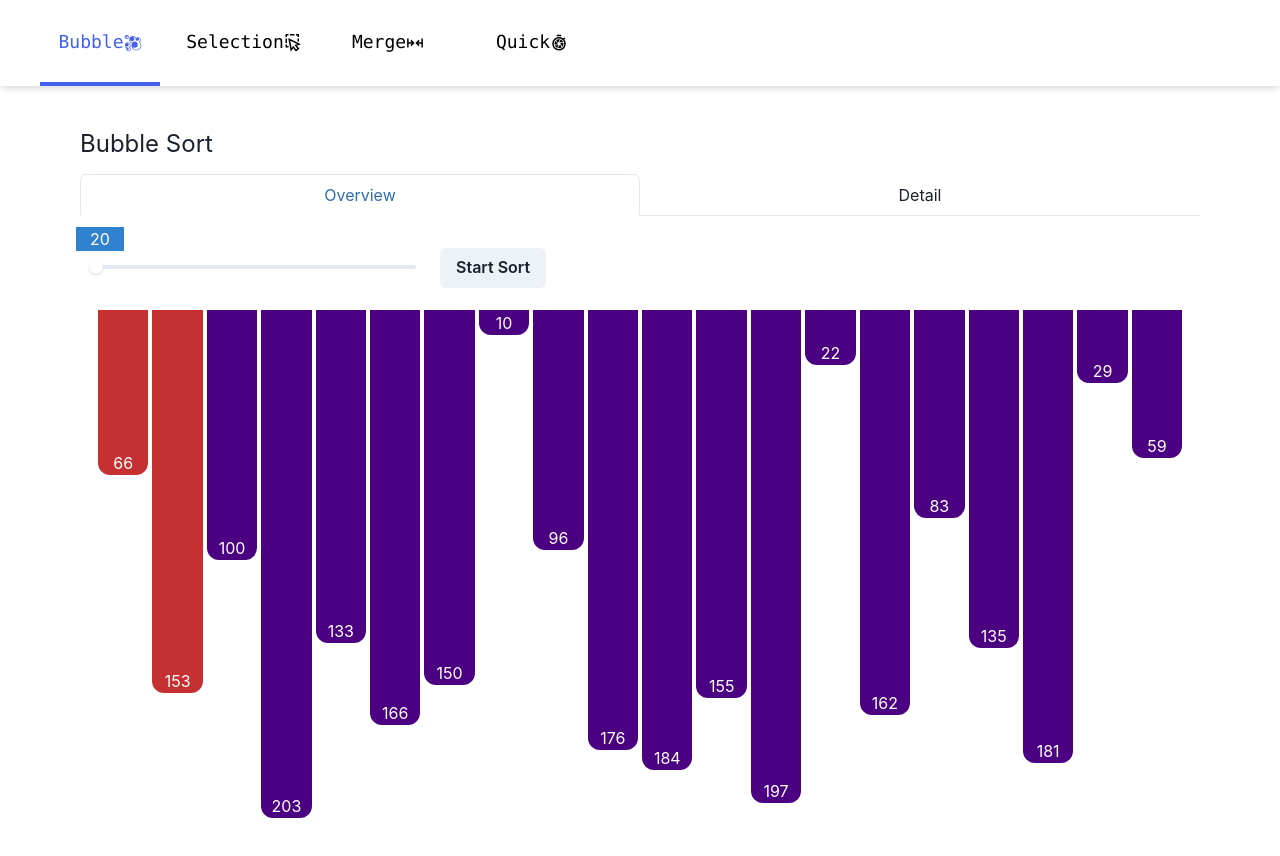
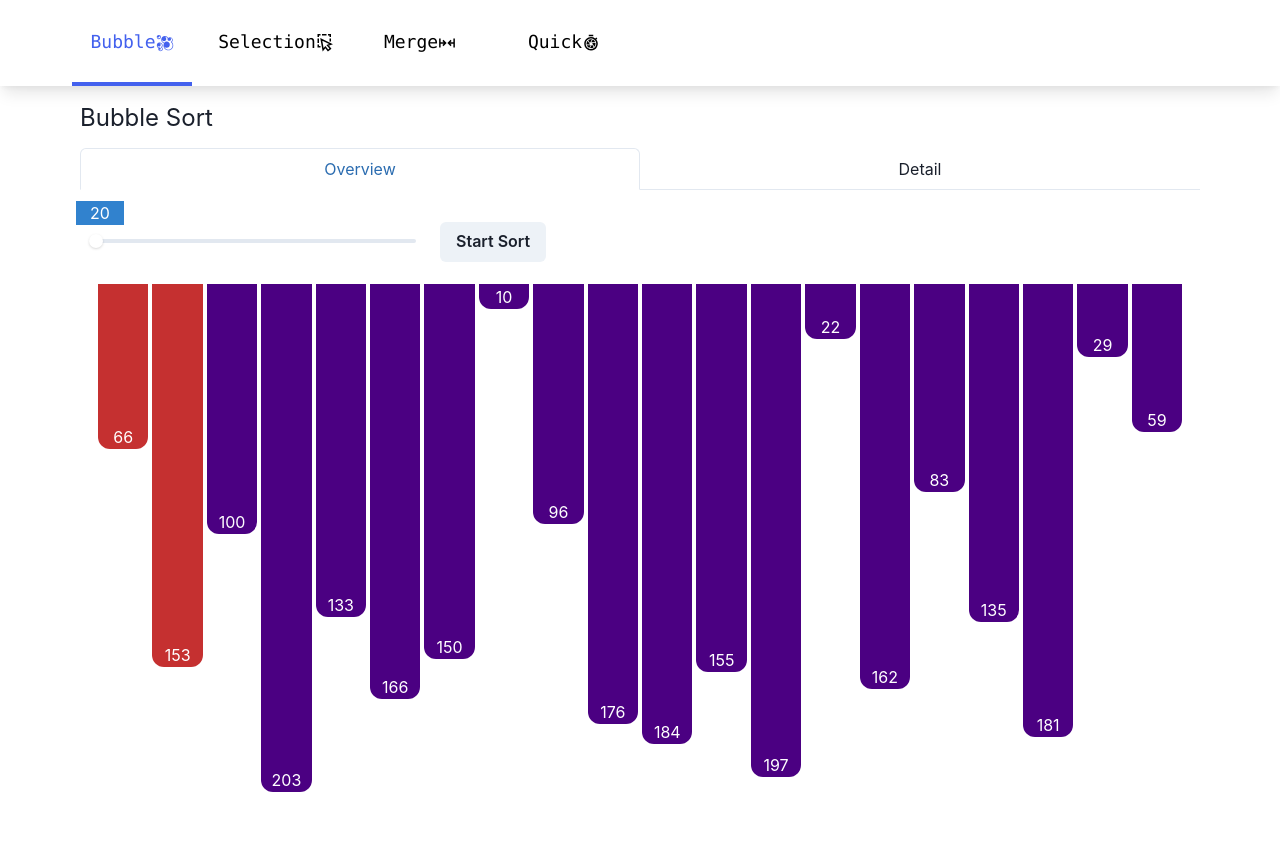
Before and after one commit to blakesenn/sort-visualizer, a React (Create React App) app: page /bubble in a window 1280 px wide. Shown: the top 856 px of the page. Built offline with nearby package versions, Linux system fonts and the light colour scheme.

Commit message:
Base container setup + start setting up merge sort visualization

```diff
--- a/src/App.tsx
+++ b/src/App.tsx
@@ -6,14 +6,11 @@ import QuickSort from "./components/sorts/Quick/QuickSort";
 
 import { BrowserRouter, Route, Routes, Navigate } from "react-router-dom";
 import { AppRoutes } from "./utils/constants";
-import NavBar from "./components/Nav/NavBar";
 
 function App() {
   return (
     <Box minH="100vh" h="100%">
       <BrowserRouter>
-        <NavBar />
-        <Box px="80px" pt="126px">
         <Routes>
           <Route path={AppRoutes.BUBBLE} element={<BubbleSort />} />
 
@@ -28,7 +25,6 @@ function App() {
             element={<Navigate replace to={AppRoutes.BUBBLE} />}
           />
         </Routes>
-        </Box>
       </BrowserRouter>
     </Box>
   );
--- /dev/null
+++ b/src/components/BaseContainer.tsx
@@ -0,0 +1,23 @@
+import { Box } from "@chakra-ui/react";
+import { ReactNode } from "react";
+import NavBar from "./Nav/NavBar";
+
+const BaseContainer = ({ children }: { children: ReactNode }) => {
+  return (
+    <Box>
+      <NavBar />
+      <Box
+        minH="100vh"
+        maxW="1440px"
+        marginLeft="auto"
+        marginRight="auto"
+        pt={["72px", null, "100px"]}
+        px="80px"
+      >
+        {children}
+      </Box>
+    </Box>
+  );
+};
+
+export default BaseContainer;
--- a/src/components/Nav/NavBar.tsx
+++ b/src/components/Nav/NavBar.tsx
@@ -1,27 +1,37 @@
-import { Flex, HStack } from "@chakra-ui/react";
+import { Box, Flex, HStack } from "@chakra-ui/react";
 import React from "react";
 import { NavButtons } from "../../utils/constants";
 import HeaderButton from "../HeaderButton";
 
 const NavBar = () => {
   return (
-    <Flex
-      h="86px"
-      w="full"
-      shadow="md"
+    <nav>
+      <Box
+        w="100%"
+        pos="fixed"
+        top="0"
+        left="0"
+        right="0"
+        zIndex="sticky"
         bgColor="white"
-      align="center"
-      px="40px"
-      pos="fixed"
-      zIndex={1000}
-      top={0}
+        boxShadow="lg"
+        transition="all 0.25s"
+      >
+        <Box
+          h={["66px", null, "86px"]}
+          bg="transparent"
+          maxW="1440px"
+          px={["22px", null, "72px"]}
+          mx="auto"
         >
           <HStack spacing="6" h="full">
             {NavButtons.map((button) => (
               <HeaderButton button={button} />
             ))}
           </HStack>
-    </Flex>
+        </Box>
+      </Box>
+    </nav>
   );
 };
 
--- a/src/components/sorts/Bubble/BubbleSort.tsx
+++ b/src/components/sorts/Bubble/BubbleSort.tsx
@@ -10,6 +10,7 @@ import {
 import { SORTING_ALGORITHMS } from "../../../utils/constants";
 import { swap } from "../../../utils/helpers";
 import { Step } from "../../../utils/interfaces";
+import BaseContainer from "../../BaseContainer";
 import Overview from "../../visualizers/Overview";
 import Simple from "../../visualizers/Simple";
 
@@ -61,6 +62,7 @@ function bubbleSort(arr: Array<number>): Array<Step> {
 
 function BubbleSort() {
   return (
+    <BaseContainer>
       <Box>
         <Text fontSize="2xl" mb="12px">
           Bubble Sort
@@ -85,6 +87,7 @@ function BubbleSort() {
           </TabPanels>
         </Tabs>
       </Box>
+    </BaseContainer>
   );
 }
 
--- a/src/components/sorts/Merge/MergeSort.tsx
+++ b/src/components/sorts/Merge/MergeSort.tsx
@@ -1,21 +1,40 @@
+import {
+  Box,
+  Tabs,
+  TabList,
+  Tab,
+  TabPanels,
+  TabPanel,
+  Text,
+} from "@chakra-ui/react";
 import React from "react";
 import { Step } from "../../../utils/interfaces";
+import BaseContainer from "../../BaseContainer";
 
-function mergeSort(arr: Array<number>, start: number, end: number) {
+function mergeSort(
+  arr: Array<number>,
+  start: number,
+  end: number,
+  stepArr: Step[]
+) {
   if (start < end) {
     const mid = (start + end) / 2;
-    mergeSort(arr, start, mid);
-    mergeSort(arr, mid + 1, end);
-    merge(arr, start, mid, end);
+    mergeSort(arr, start, mid, stepArr);
+    mergeSort(arr, mid + 1, end, stepArr);
+    merge(arr, start, mid, end, stepArr);
   }
 }
 
-function merge(arr: Array<number>, start: number, mid: number, end: number) {
+function merge(
+  arr: Array<number>,
+  start: number,
+  mid: number,
+  end: number,
+  stepArr: Step[]
+) {
   const n1 = mid - start + 1;
   const n2 = end - mid;
 
-  console.log("end", end);
-  console.log("mid", mid);
   const tempStart = new Array(n1);
   const tempEnd = new Array(n2);
 
@@ -33,9 +52,28 @@ function merge(arr: Array<number>, start: number, mid: number, end: number) {
   while (indexFirst < n1 && indexSecond < n2) {
     if (tempStart[indexFirst] <= tempEnd[indexSecond]) {
       arr[indexMerged] = tempStart[indexFirst];
+      // stepArr.push({
+      //   step: 0,
+      //   arr: [...arr],
+      //   swapLess: indexFirst,
+      //   swapGreater: indexSecond,
+      //   swapped: true,
+      //   isInitial: false,
+      //   sortedSoFar: arr.length,
+      // });
+
       indexFirst++;
     } else {
       arr[indexMerged] = tempEnd[indexSecond];
+      // stepArr.push({
+      //   step: 0,
+      //   arr: [...arr],
+      //   swapLess: indexFirst,
+      //   swapGreater: indexSecond,
+      //   swapped: false,
+      //   isInitial: false,
+      //   sortedSoFar: arr.length,
+      // });
       indexSecond++;
     }
     indexMerged++;
@@ -45,19 +83,59 @@ function merge(arr: Array<number>, start: number, mid: number, end: number) {
 
   while (indexFirst < n1) {
     arr[indexMerged] = tempStart[indexFirst];
+    // stepArr.push({
+    //   step: 0,
+    //   arr: [...arr],
+    //   swapLess: indexFirst,
+    //   swapGreater: indexSecond,
+    //   swapped: false,
+    //   isInitial: false,
+    //   sortedSoFar: arr.length,
+    // });
     indexFirst++;
     indexMerged++;
   }
 
   while (indexSecond < n2) {
     arr[indexMerged] = tempEnd[indexSecond];
+    // stepArr.push({
+    //   step: 0,
+    //   arr: [...arr],
+    //   swapLess: indexFirst,
+    //   swapGreater: indexSecond,
+    //   swapped: false,
+    //   isInitial: false,
+    //   sortedSoFar: arr.length,
+    // });
     indexSecond++;
     indexMerged++;
   }
 }
 
+export const mergeSteps = (arr: number[], start: number, end: number) => {
+  const mergeStepsArr: Step[] = [];
+  mergeSort(arr, start, end, mergeStepsArr);
+};
+
 function MergeSort() {
-  return <div>Coming Soon!</div>;
+  return (
+    <BaseContainer>
+      <Box>
+        <Text fontSize="2xl" mb="12px">
+          Merge Sort (COMING SOON!)
+        </Text>
+        <Tabs isLazy isFitted variant="enclosed">
+          <TabList mb="1em">
+            <Tab>Overview</Tab>
+            <Tab>Detail</Tab>
+          </TabList>
+          <TabPanels>
+            <TabPanel></TabPanel>
+          </TabPanels>
+        </Tabs>
+      </Box>
+    </BaseContainer>
+  );
 }
 
 export default MergeSort;
--- /dev/null
+++ b/src/components/sorts/Merge/MergeVisualizer.tsx
@@ -0,0 +1,5 @@
+const MergeVisualizer = () => {
+  return <div>MergeVisualizer</div>;
+};
+
+export default MergeVisualizer;
--- a/src/components/sorts/Quick/QuickSort.tsx
+++ b/src/components/sorts/Quick/QuickSort.tsx
@@ -1,7 +1,12 @@
 import React from "react";
+import BaseContainer from "../../BaseContainer";
 
 function QuickSort() {
-  return <div>Coming Soon!</div>;
+  return (
+    <BaseContainer>
+      <div>Coming Soon!</div>
+    </BaseContainer>
+  );
 }
 
 export default QuickSort;
--- a/src/components/sorts/Selection/SelectionSort.tsx
+++ b/src/components/sorts/Selection/SelectionSort.tsx
@@ -9,6 +9,7 @@ import {
 } from "@chakra-ui/react";
 import { SORTING_ALGORITHMS } from "../../../utils/constants";
 import { Step } from "../../../utils/interfaces";
+import BaseContainer from "../../BaseContainer";
 import Overview from "../../visualizers/Overview";
 
 function swap(arr: Array<any>, newMinPos: number, oldMinPos: number) {
@@ -45,6 +46,7 @@ function selectionSort(arr: Array<any>): Array<Step> {
 
 function SelectionSort() {
   return (
+    <BaseContainer>
       <Box>
         <Text fontSize="2xl" mb="12px">
           Selection Sort
@@ -65,6 +67,7 @@ function SelectionSort() {
           </TabPanels>
         </Tabs>
       </Box>
+    </BaseContainer>
   );
 }
 
--- a/src/components/visualizers/Simple.tsx
+++ b/src/components/visualizers/Simple.tsx
@@ -59,7 +59,7 @@ function Simple({ algo }: SimpleProps) {
         <Button
           onClick={() => {
             setCurrentStep(0);
-            setSteps(algo(generateData(10, 200)));
+            setSteps(algo(generateData(6)));
           }}
         >
           Generate data to sort
```
Lines whose indentation alone changed are shown as unchanged.
